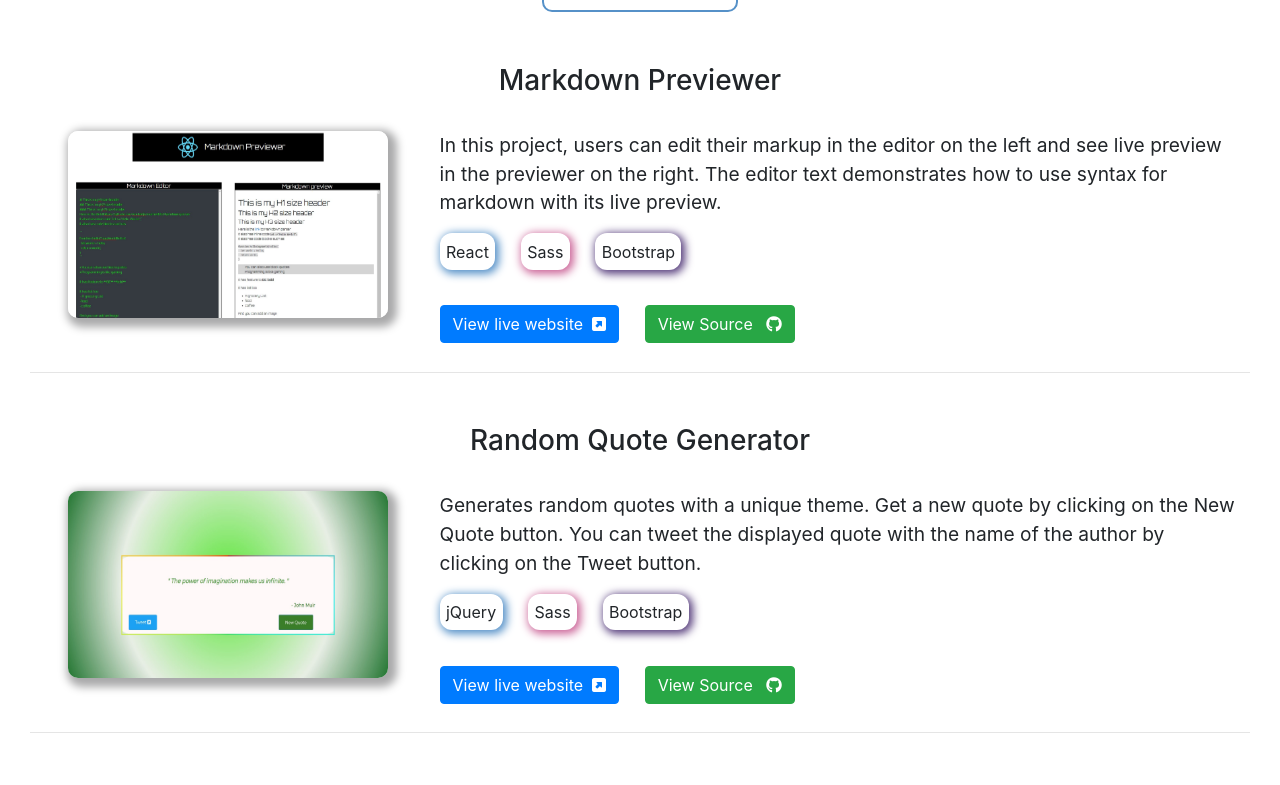
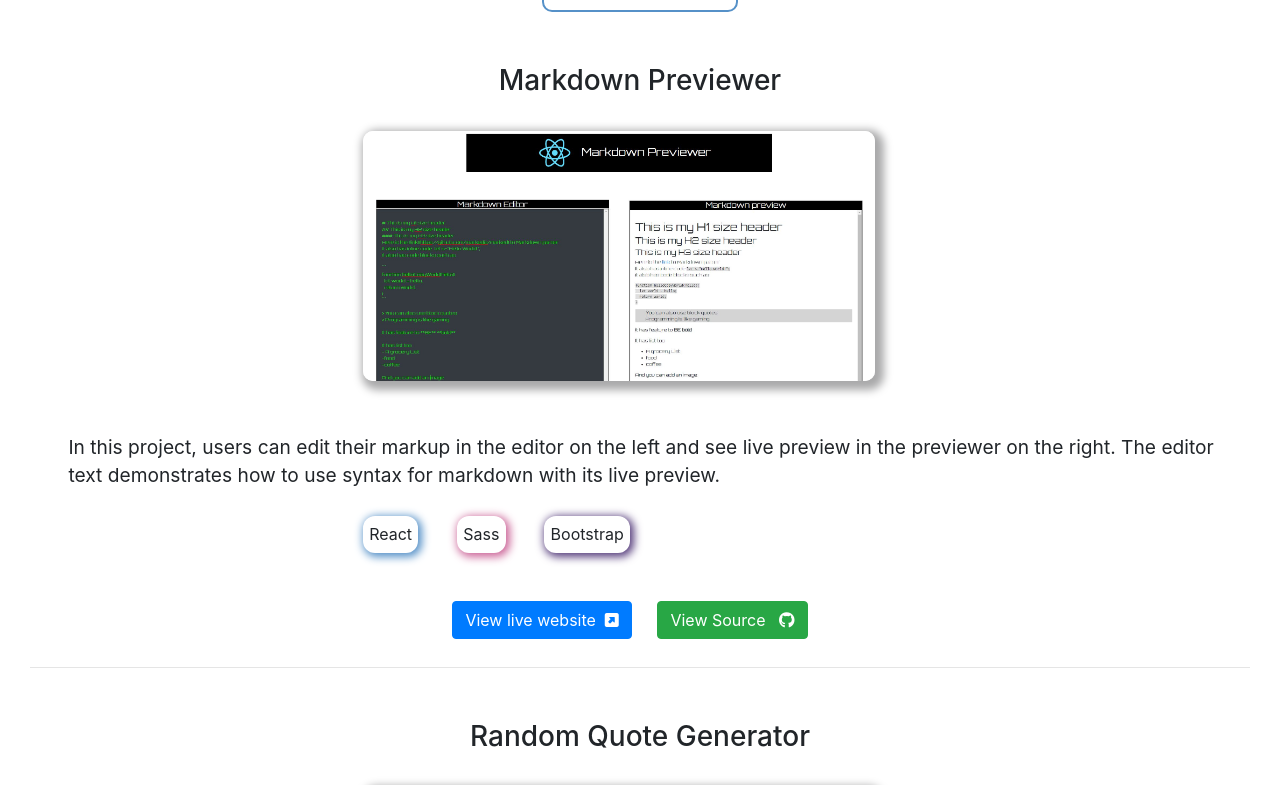
Before and after one commit to Lucifellow/Portfolio-with-React, a React (Create React App) app: page / in a window 1280 px wide. Shown: the part 734-1519 px from the top of the page. Built offline with nearby package versions, Linux system fonts and the light colour scheme.

Commit message:
Fixed image orientation on low res screens

```diff
--- a/src/components/project.css
+++ b/src/components/project.css
@@ -132,14 +132,62 @@
   }
 
   @media (min-width:1350px) and (max-width:1780px){
+
     #project-container{
         margin-top: 44vw;
       }
+
+      .flex-row{
+        display: contents;
+     }
+     .project-img{
+        margin-left:25vw;
+        width:40vw;
+        height:auto;
+    }
+    .margin-width{
+        display: flex;
+        flex-direction: column;
+        margin-left:3vw
+    }
+
+    .center-btns{
+        margin-left:32vw;
+    }
+    .center-tech{
+        margin-top:2vw;
+        margin-bottom:1vw;
+        margin-left:25vw;
+    }
+
   }
 
   @media (min-width:1230px) and (max-width:1349px){
+
     #project-container{
         margin-top: 53vw;
+    }
+    .flex-row{
+        display: contents;
+     }
+     .project-img{
+        margin-left:25vw;
+        width:40vw;
+        height:auto;
+    }
+    .margin-width{
+        display: flex;
+        flex-direction: column;
+        margin-left:3vw
+    }
+
+    .center-btns{
+        margin-left:32vw;
+    }
+    .center-tech{
+        margin-top:2vw;
+        margin-bottom:1vw;
+        margin-left:25vw;
     }
   }
 
```
